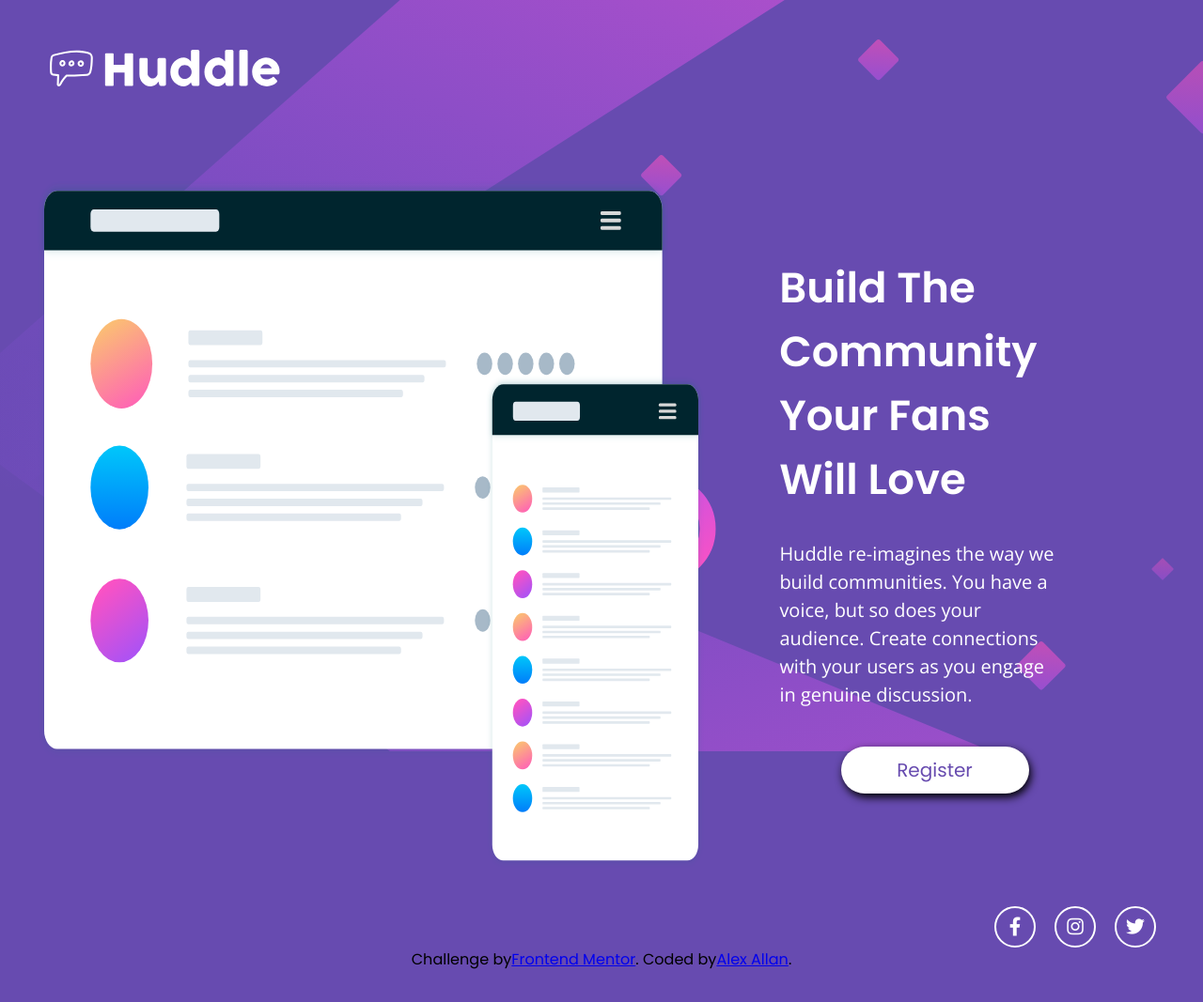
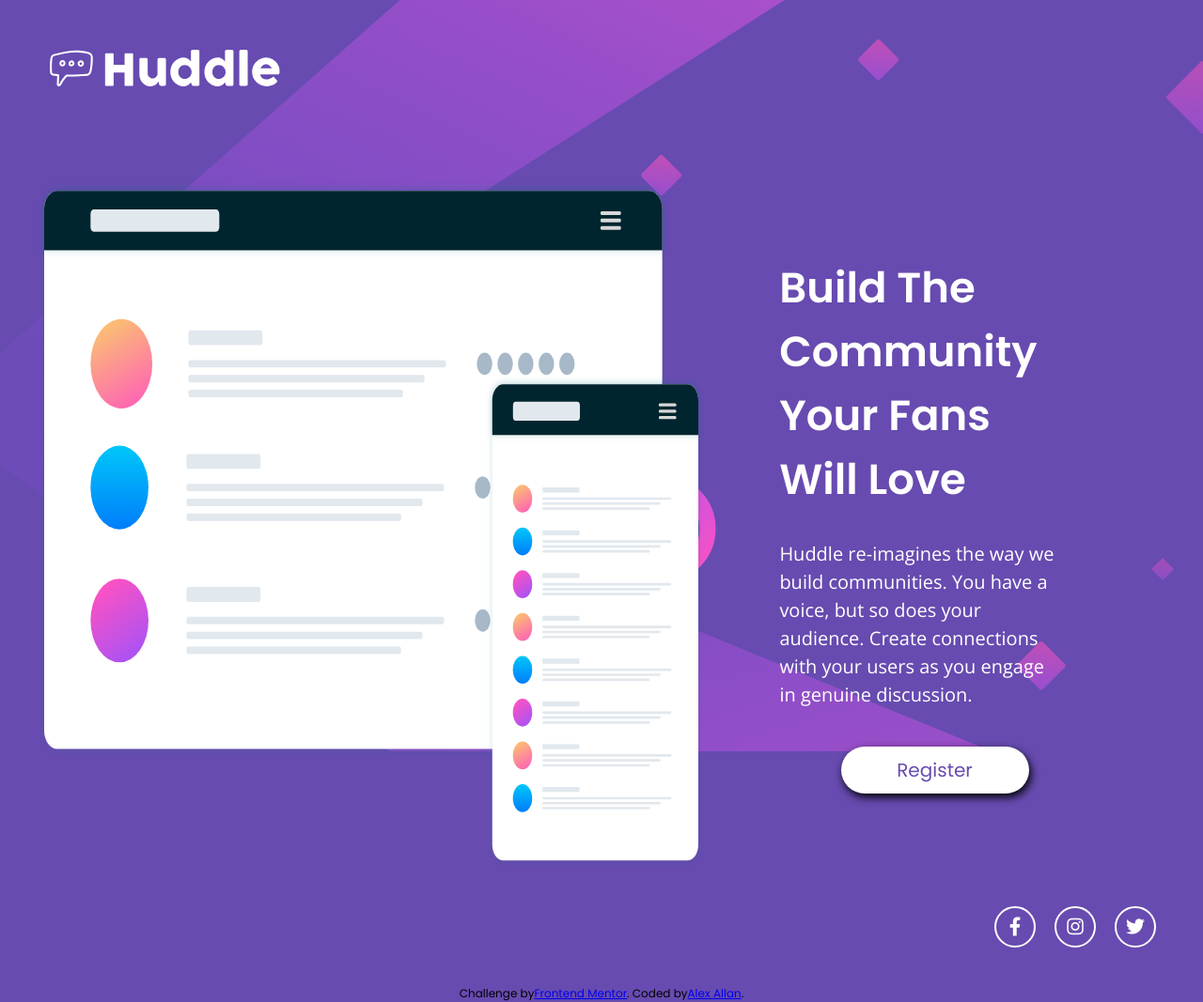
Before and after one commit to AllexAllan/P-gina-inicial-do-Huddle-usando-HTML-e-CSS-, a plain HTML site: page index.html in a window 1280 px wide. Shown: the whole page at 94% size. Before the commit the page ends 1034 px from the top, so only its background shows below. Drawn offline with nearby package versions, Linux system fonts and the light colour scheme.

Commit message:
Update style.css

```diff
--- a/SRC/CSS/style.css
+++ b/SRC/CSS/style.css
@@ -92,8 +92,11 @@ body{
     transition: 0.5s;
 }
 .footer p{
+    position: relative;
+    bottom: -40px;
     display: flex;
     justify-content: center;
+    font-size: 12px;
 }
 .footer .social a:hover{
     color: rgb(224, 86, 255);
```
